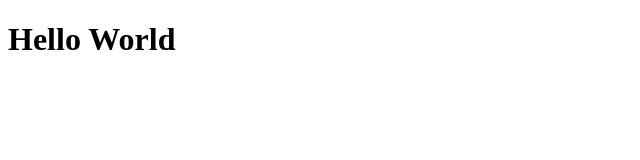
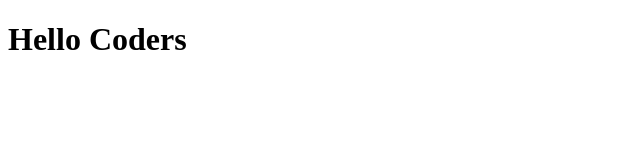
Before and after one commit to crismouta/ejercicio-git, a plain HTML site: page index.html in a window 1280 px wide. Shown: the full height of the page, 0-640 px from the left. Drawn offline with Linux system fonts and the light colour scheme.

Commit message:
cambiar el header

```diff
--- a/index.html
+++ b/index.html
@@ -7,6 +7,6 @@
     <title>Document</title>
 </head>
 <body>
-    <h1>Hello World</h1>
+    <h1>Hello Coders</h1>
 </body>
 </html>
```
